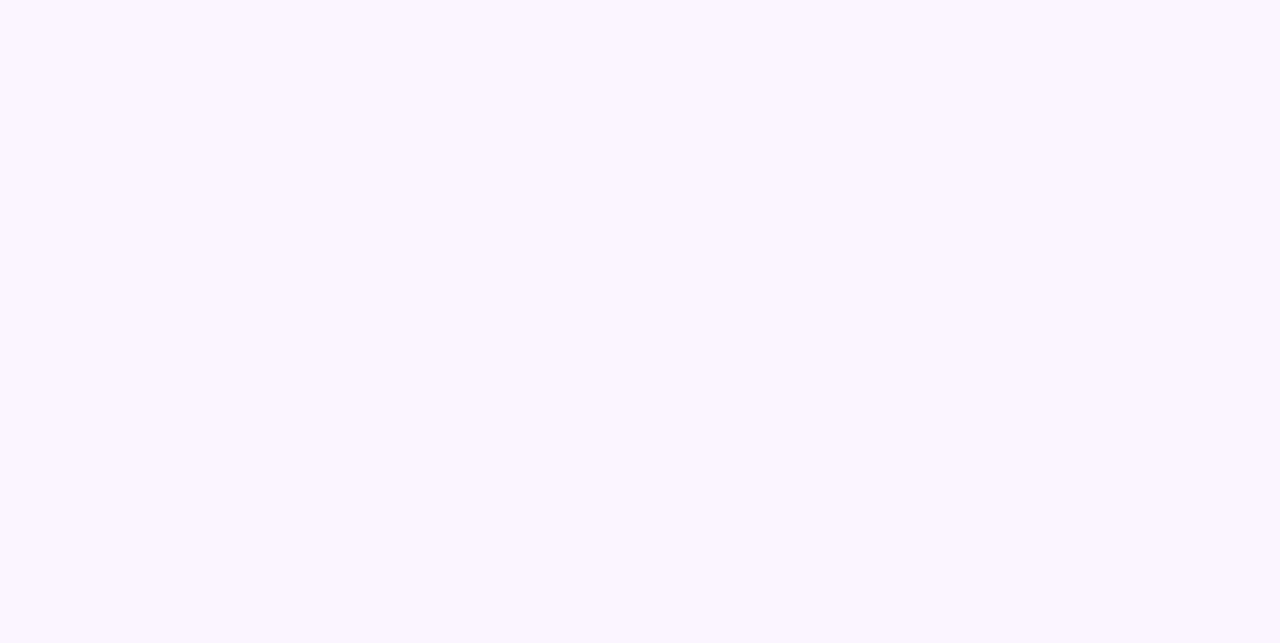
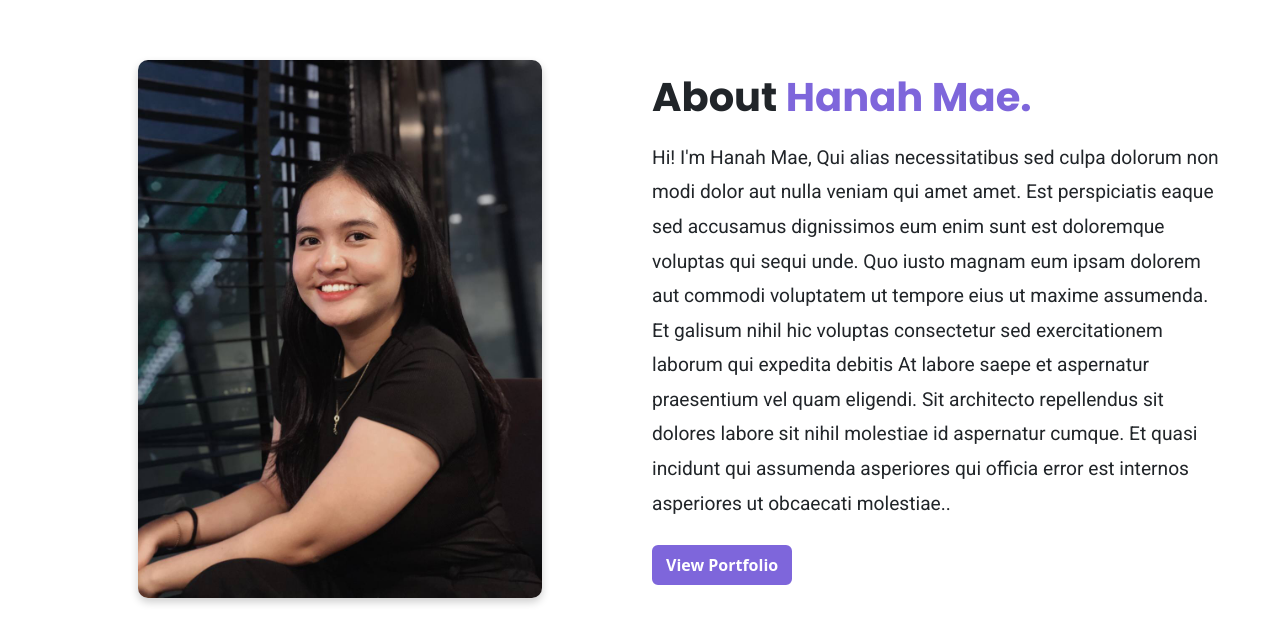
Before and after one commit to HMDuran/my-portfolio, a React (Create React App) app: page / in a window 1280 px wide. Shown: the part 827-1470 px from the top of the page. Before the commit the page ends 800 px from the top, so only its background shows below. Built offline with nearby package versions, Linux system fonts and the light colour scheme.

Commit message:
feat: Add about me

```diff
--- a/src/App.js
+++ b/src/App.js
@@ -1,5 +1,6 @@
 import Navbar from './components/Navbar';
 import Hero from './components/Hero';
+import About from './pages/About';
 
 function App() {
   return (
@@ -7,6 +8,7 @@ function App() {
       <header className="App-header">
         <Navbar />
         <Hero />
+        <About />
       </header>
     </div>
   );
--- /dev/null
+++ b/src/pages/About.js
@@ -0,0 +1,73 @@
+import React from "react";
+import { motion } from "framer-motion";
+import "../styles/About.css";
+import placeholderImg from "../assets/img/about-me-placeholder.jpg";
+
+const fadeInVariants = {
+  hidden: { opacity: 0, y: 50 },
+  visible: { opacity: 1, y: 0, transition: { duration: 1 } },
+};
+
+function About() {
+  const bio = `
+    Hi! I'm Hanah Mae, Qui alias necessitatibus sed culpa dolorum non modi dolor aut nulla veniam qui amet amet.
+    Est perspiciatis eaque sed accusamus dignissimos eum enim sunt est doloremque voluptas qui sequi unde.
+    Quo iusto magnam eum ipsam dolorem aut commodi voluptatem ut tempore eius ut maxime assumenda.
+
+    Et galisum nihil hic voluptas consectetur sed exercitationem laborum qui expedita debitis At labore saepe et aspernatur praesentium vel quam eligendi.
+    Sit architecto repellendus sit dolores labore sit nihil molestiae id aspernatur cumque.
+    Et quasi incidunt qui assumenda asperiores qui officia error est internos asperiores ut obcaecati molestiae..
+  `;
+
+  return (
+    <motion.section
+      className="about-me d-flex flex-column align-items-center justify-content-center"
+      initial="hidden"
+      whileInView="visible"
+      viewport={{ once: false, amount: 0.3 }}
+    >
+      <div className="container text-center text-lg-start">
+        <div className="row align-items-center justify-content-center">
+          <motion.div
+            className="col-lg-6 text-center"
+            variants={fadeInVariants}
+            initial="hidden"
+            whileInView="visible"
+            viewport={{ once: false, amount: 0.3 }}
+          >
+            <img
+              src={placeholderImg}
+              alt="Hanah Mae"
+              className="profile-image img-fluid"
+            />
+          </motion.div>
+          <motion.div
+            className="col-lg-6"
+            variants={fadeInVariants}
+            initial="hidden"
+            whileInView="visible"
+            viewport={{ once: false, amount: 0.3 }}
+          >
+            <h2>About <span>Hanah Mae.</span></h2>
+            <p>{bio}</p>
+            <motion.div
+              className="btn-container mt-4"
+              initial={{ opacity: 0, y: 20 }}
+              animate={{ opacity: 1, y: 0 }}
+              transition={{ duration: 0.6 }}
+            >
+              <a
+                href="#portfolio"
+                className="btn btn-primary"
+              >
+                View Portfolio
+              </a>
+            </motion.div>
+          </motion.div>
+        </div>
+      </div>
+    </motion.section>
+  );
+}
+
+export default About;
--- /dev/null
+++ b/src/styles/About.css
@@ -0,0 +1,90 @@
+.about-me {
+    padding: 60px 20px;
+    background-color: var(--secondary-color);
+    min-height: 100vh;
+}
+
+.about-me .profile-image {
+    border-radius: 10px;
+    box-shadow: 0px 4px 8px rgba(0, 0, 0, 0.2);
+    max-width: 70%;
+    height: auto;
+    transition: transform 0.3s ease, box-shadow 0.3s ease;
+}
+
+.profile-image:hover {
+transform: scale(1.1);
+box-shadow: 0px 6px 12px rgba(0, 0, 0, 0.3);
+}
+
+.about-me .container {
+    max-width: 1200px;
+    margin: 0 auto;
+}
+
+.about-me h2 {
+    font-size: 2.5rem;
+    font-weight: bold;
+    margin-bottom: 20px;
+    color: var(--light-dark-color);
+}
+
+.about-me h2 span {
+    color: var(--primary-color);
+}
+
+.about-me p {
+    font-family: var(--font-body);
+    font-size: 1.2rem;
+    line-height: 1.8;
+    color: var(--light-dark-color);
+    margin-bottom: 15px;
+}
+
+.about-me .btn-container {
+    margin-top: 30px;
+}
+
+.about-me .btn-primary {
+    background-color: var(--primary-color);
+    border: 2px solid var(--primary-color);
+    color: var(--secondary-color);
+    font-weight: 600;
+}
+
+.about-me .btn-primary:hover {
+    background-color: var(--secondary-color);
+    color: var(--primary-color);
+    font-weight: 600;
+}
+
+@media (max-width: 991px) {
+    .about-me h2 {
+        font-size: 2rem;
+        padding-top: 25px;
+    }
+
+    .about-me p {
+        font-size: 1rem;
+    }
+
+    .row {
+        flex-direction: column;
+    }
+
+    .about-me .profile-image {
+        max-width: 40%;
+      }
+}
+
+@media (max-width: 360px) {
+
+    .about-me h2 {
+        font-size: 1.6rem;
+        line-height: 1.1;
+    }
+
+    .about-me p {
+        font-size: 0.9rem;
+    }
+}
```
Also changed, not shown: src/assets/img/about-me-placeholder.jpg (added).
